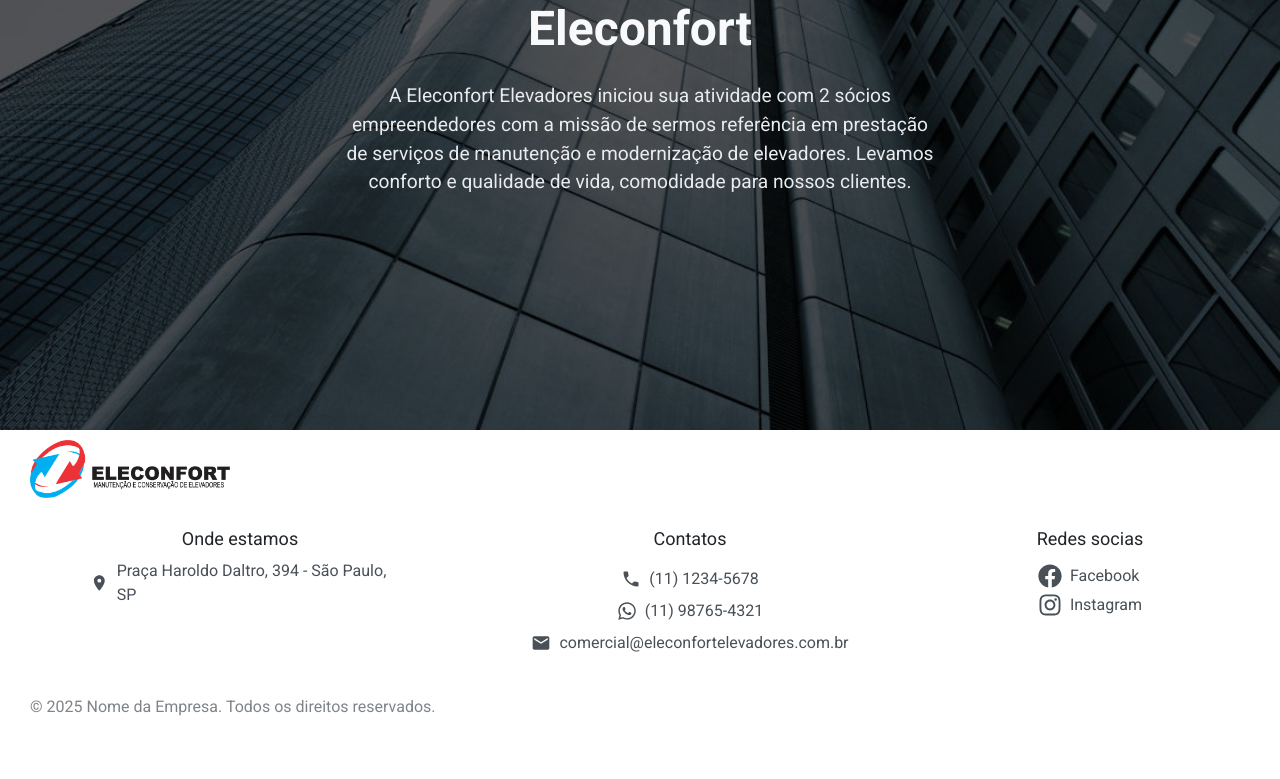
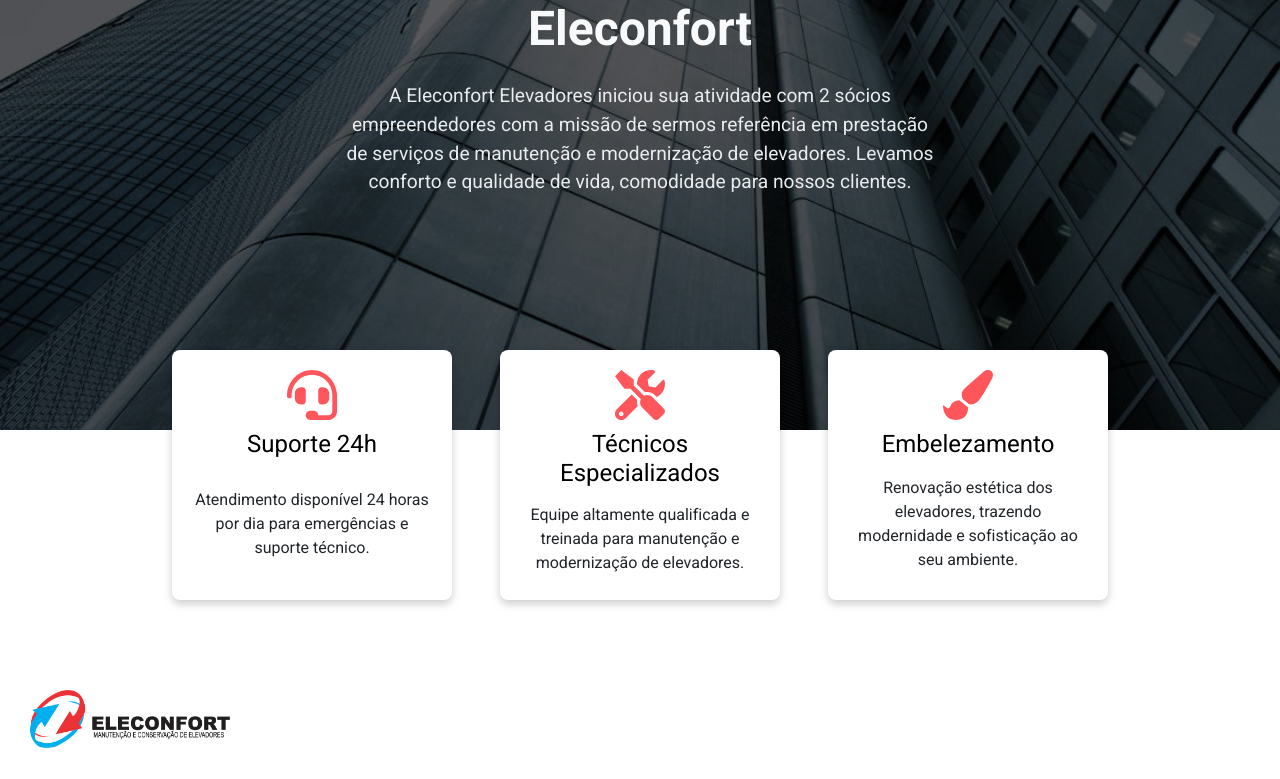
Before and after one commit to guilhermepadial4/eleconfort-elevadores, a React (Vite) app: page /sobre in a window 1280 px wide. Shown: the part 370-1149 px from the top of the page. Before the commit the page ends 1099 px from the top, so only its background shows below. Built offline with nearby package versions, Linux system fonts and the light colour scheme.

Commit message:
add: creation cards in about

```diff
--- /dev/null
+++ b/src/components/CardDifferential/CardDifferential.jsx
@@ -0,0 +1,26 @@
+import { FaHeadset, FaTools, FaPaintBrush } from 'react-icons/fa';
+import '../../styles/layout/companydifferentials.scss';
+
+export function CompanyDifferential() {
+  return (
+    <div className="differentials-container">
+      <div className="differential-card">
+        <FaHeadset size={50} className="icon" />
+        <h3>Suporte 24h</h3>
+        <p>Atendimento disponível 24 horas por dia para emergências e suporte técnico.</p>
+      </div>
+
+      <div className="differential-card">
+        <FaTools size={50} className="icon" />
+        <h3>Técnicos Especializados</h3>
+        <p>Equipe altamente qualificada e treinada para manutenção e modernização de elevadores.</p>
+      </div>
+
+      <div className="differential-card">
+        <FaPaintBrush size={50} className="icon" />
+        <h3>Embelezamento</h3>
+        <p>Renovação estética dos elevadores, trazendo modernidade e sofisticação ao seu ambiente.</p>
+      </div>
+    </div>
+  );
+}
--- a/src/pages/About.jsx
+++ b/src/pages/About.jsx
@@ -1,12 +1,14 @@
 import { Header } from '../components/header/Header';
 import { HeroBannerAbout } from '../components/HeroBannerAbout/HeroBannerAbout';
 import { Footer } from '../components/Footer/Footer';
+import { CompanyDifferential } from '../components/CardDifferential/CardDifferential';
 
 export function About() {
   return (
     <>
       <Header />
       <HeroBannerAbout />
+      <CompanyDifferential />
       <Footer />
     </>
   );
--- /dev/null
+++ b/src/styles/layout/companydifferentials.scss
@@ -0,0 +1,64 @@
+@import '../abstracts/variables';
+
+.differentials-container {
+  display: flex;
+  flex-wrap: wrap;
+  justify-content: center;
+  align-items: stretch;
+  gap: 3rem;
+
+  position: relative;
+  top: -80px;
+
+  width: 80%;
+
+  margin: 0 auto;
+}
+
+.differential-card {
+  display: flex;
+  flex-direction: column;
+  justify-content: space-between;
+  align-items: center;
+
+  width: 280px;
+  height: 250px;
+
+  text-align: center;
+  color: black;
+
+  background: white;
+  box-shadow: 0 4px 8px rgba(0, 0, 0, 0.2);
+
+  border-radius: 8px;
+
+  padding: 20px;
+
+  transition: transform 0.3s ease-in-out;
+
+  .icon {
+    color: $primary;
+
+    margin-bottom: 10px;
+  }
+
+  h3 {
+    font-size: 1.5rem;
+
+    margin-bottom: 10px;
+  }
+
+  p {
+    flex-grow: 1;
+    display: flex;
+    align-items: center;
+    text-align: center;
+
+    font-size: 1rem;
+    color: $text;
+  }
+
+  &:hover {
+    transform: translateY(-5px);
+  }
+}
```
